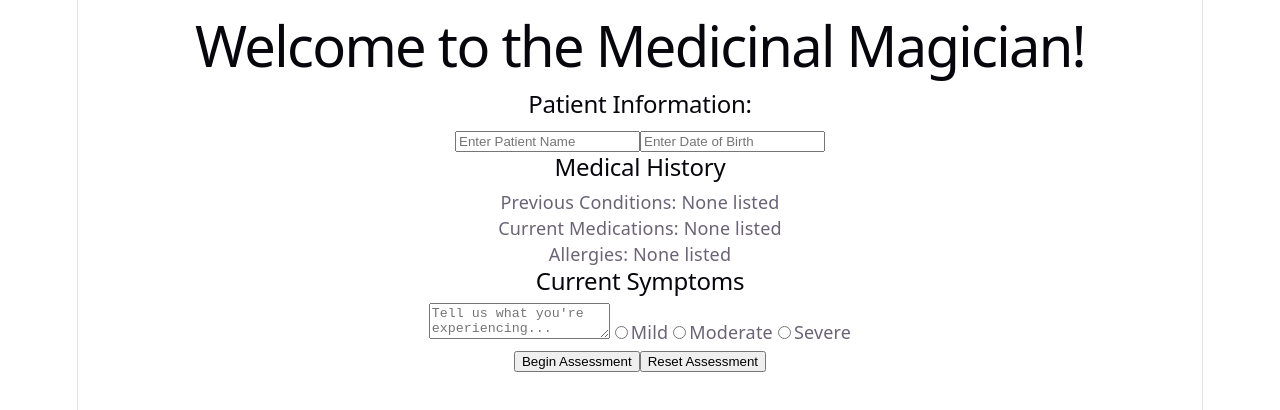
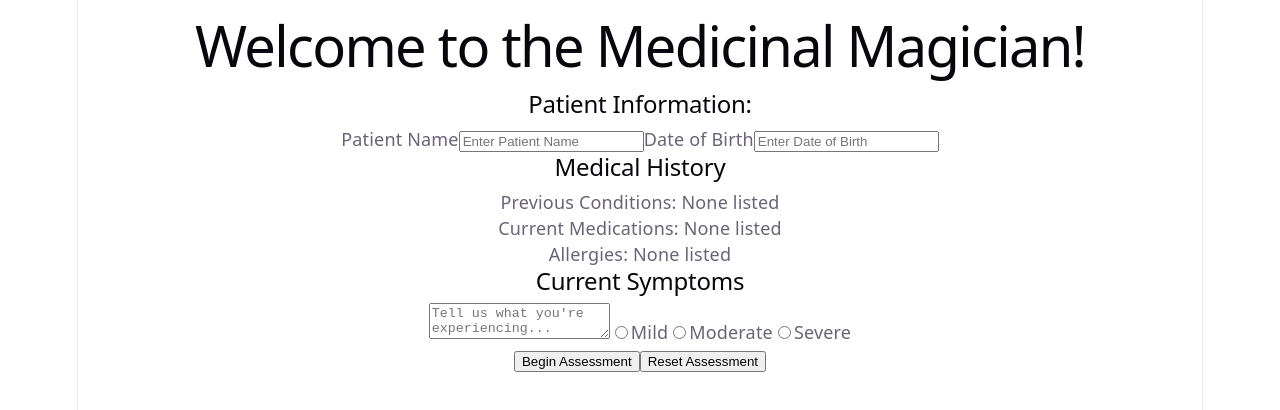
Before and after one commit to SolariaNights/medicinal-magician, a React (Vite) app: page / in a window 1280 px wide. Shown: the top 410 px of the page. Built offline with nearby package versions, Linux system fonts and the light colour scheme.

Commit message:
Cookin in the kitchen againnn

```diff
--- a/src/App.jsx
+++ b/src/App.jsx
@@ -16,11 +16,13 @@ function App() {
             <h2>Patient Information: </h2>
 
             <div>
+                <label>Patient Name</label>
                 <input
                 placeholder="Enter Patient Name"
                 value={patientName}
                 onChange={(event) => setPatientName(event.target.value)}
                 />
+                <label>Date of Birth</label>
                 <input
                 placeholder="Enter Date of Birth"
                 value={birthday}
```
